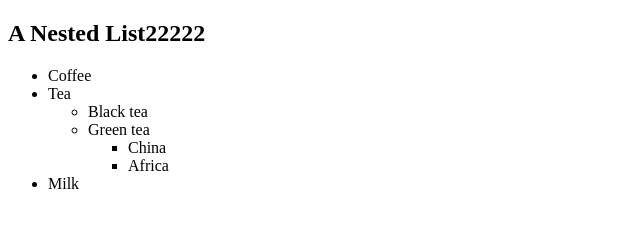
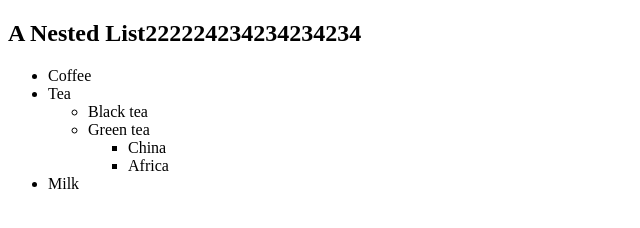
Before and after one commit to poliestireno/poliestireno.github.io, a plain HTML site: page index.html in a window 1280 px wide. Shown: the whole page, without its empty margins (0-640 px from the left). Drawn offline with Linux system fonts and the light colour scheme.

Commit message:
Update index.html

```diff
--- a/index.html
+++ b/index.html
@@ -2,7 +2,7 @@
 <html>
 <body>
 
-<h2>A Nested List22222</h2>
+<h2>A Nested List222224234234234234</h2>
 
 <ul>
   <li>Coffee</li>
```
